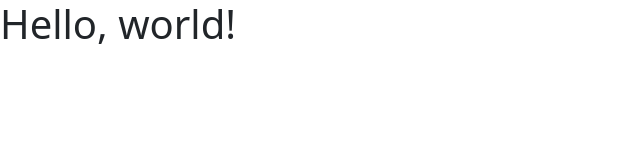
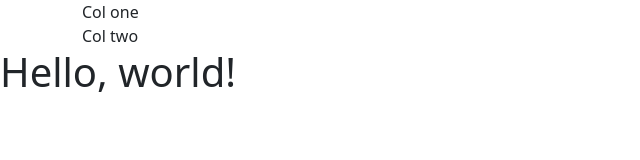
Before and after one commit to BrandonVasquez23/Exercises, a plain HTML site: page bootstrap/index.html in a window 1280 px wide. Shown: the whole page, without its empty margins (0-640 px from the left). Drawn offline with nearby package versions, Linux system fonts and the light colour scheme.

Commit message:
added div class column into body

```diff
--- a/bootstrap/index.html
+++ b/bootstrap/index.html
@@ -9,6 +9,14 @@
   </head>
 
   <body>
+
+    <div class="container"
+     <div class="row">
+        <div class="col"> Col one</div>
+        <div class="col"> Col two</div>
+     </div>
+  </div>
+
     <h1>Hello, world!</h1>
     <script src="https://cdn.jsdelivr.net/npm/bootstrap@5.3.3/dist/js/bootstrap.bundle.min.js" integrity="sha384-YvpcrYf0tY3lHB60NNkmXc5s9fDVZLESaAA55NDzOxhy9GkcIdslK1eN7N6jIeHz" crossorigin="anonymous"></script>
   </body>
```
